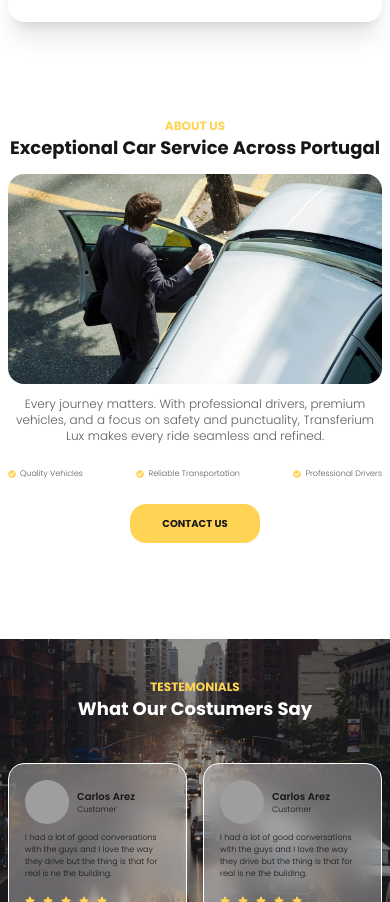
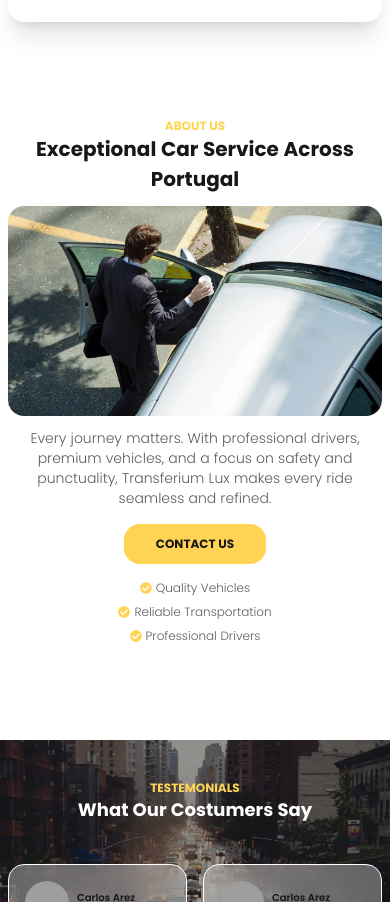
Before and after one commit to zepedronubai/transferium, a Next.js app in the folder frontend/: page / in a window 390 px wide. Shown: the part 863-1765 px from the top of the page. Built offline with nearby package versions, Linux system fonts and the light colour scheme; grey boxes are pictures that could not be loaded.

Commit message:
Update aboutUs.tsx

```diff
--- a/frontend/src/app/components/aboutUs.tsx
+++ b/frontend/src/app/components/aboutUs.tsx
@@ -3,7 +3,7 @@ import { FaCheckCircle } from 'react-icons/fa';
 
 export default function AboutUs() {
   return (
-    <div className='w-full md:max-w-[1100px] max-w-[600px]  flex  gap-10 justify-center md:px-4 px-2 relative '>
+    <div className='w-full md:max-w-[1100px] max-w-[600px]  flex  sm:gap-10 gap-3 justify-center md:px-4 px-2 relative '>
       <Image
         alt='about-img'
         src={'/about.webp'}
@@ -12,14 +12,14 @@ export default function AboutUs() {
         className='rounded-2xl object-cover   max-h-[380px]  md:w-[440px] w-full md:block hidden'
       />
       <div className='flex flex-col md:items-start items-center py-4'>
-        <div className='flex flex-col gap-6  md:items-start items-center '>
+        <div className='flex flex-col sm:gap-6 gap-4  md:items-start items-center '>
           {/* ABOUT US small e TITULO BIG */}
           <div className='flex flex-col md:gap-6 gap-3  md:items-start items-center '>
             <div className='flex flex-col md:items-start items-center '>
               <div className='md:text-base text-xs font-bold text-customYellow'>
                 ABOUT US
               </div>
-              <div className='md:text-2xl text-lg font-bold md:text-start text-center'>
+              <div className='md:text-2xl text-[20px] font-bold md:text-start text-center'>
                 Exceptional Car Service Across Portugal
               </div>
             </div>
@@ -31,13 +31,13 @@ export default function AboutUs() {
               className='rounded-2xl w-full md:hidden block max-h-[330px]'
             />
             {/* DESCRICAO MEDIA */}
-            <div className='font-light text-customGrayDarker md:text-sm text-xs  md:text-start text-center'>
+            <div className='font-light text-customGrayDarker md:text-sm text-sm  md:text-start text-center'>
               Every journey matters. With professional drivers, premium
               vehicles, and a focus on safety and punctuality, Transferium Lux
               makes every ride seamless and refined.
             </div>
           </div>
-          <div className='flex md:flex-col flex-row  md:items-start items-center md:justify-center justify-between w-full gap-2 sm:text-xs text-[8px] font-light text-customGrayDarker '>
+          <div className='flex md:flex-col sm:flex-row flex-col  md:items-start items-center md:justify-center justify-between w-full gap-2 sm:text-sm text-xs sm:order-1 order-2 font-light text-customGrayDarker '>
             <div className='flex items-center gap-1'>
               <span>
                 <FaCheckCircle className='text-customYellow' />
@@ -57,7 +57,7 @@ export default function AboutUs() {
               Professional Drivers
             </div>
           </div>
-          <button className=' bg-customYellow md:py-4 py-3 px-8 rounded-2xl md:text-xs text-[10px]  font-bold md:px-4 '>
+          <button className=' bg-customYellow md:py-4 py-3 px-8 rounded-2xl sm:text-xs text-xs font-bold md:px-4  sm:order-2 order-1  '>
             CONTACT US
           </button>
         </div>
```
